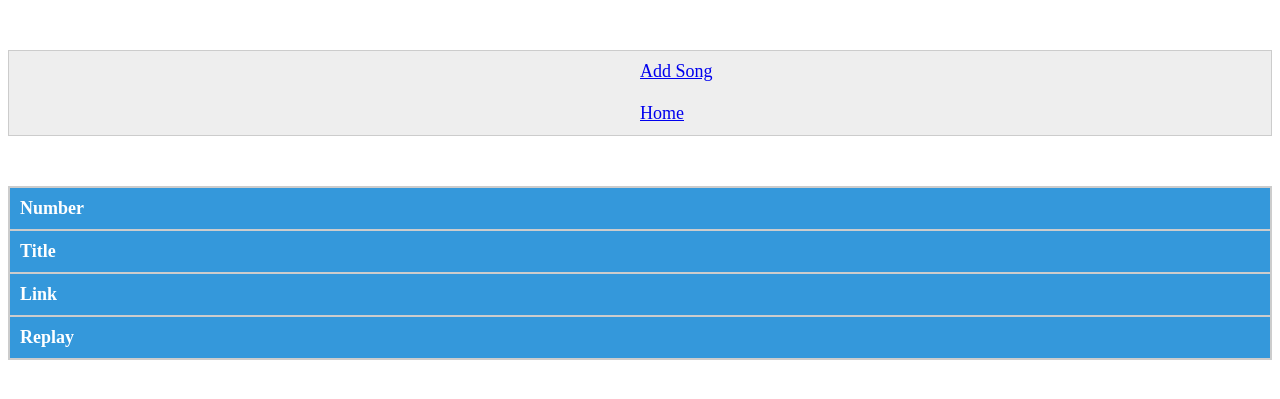
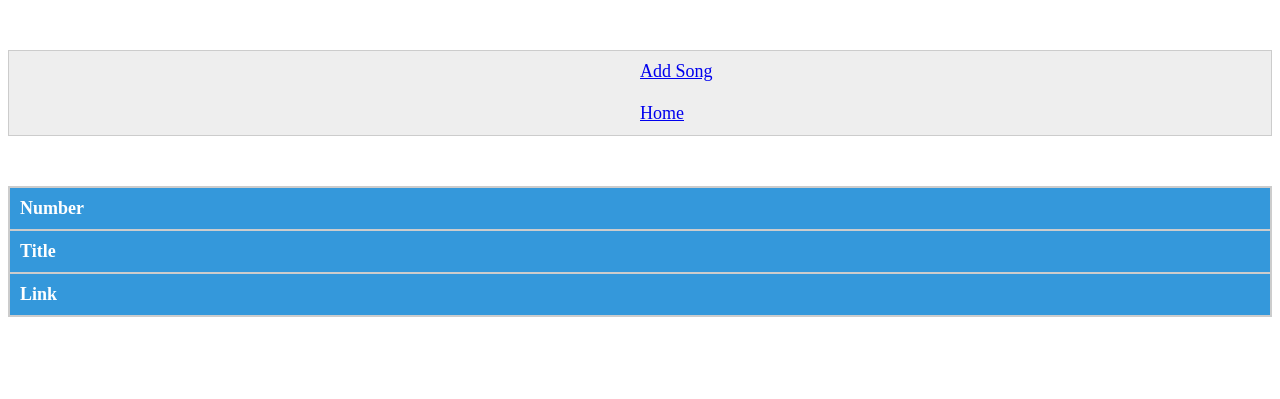
Before and after one commit to amirsahabi/djesaac, a Flask app: page /history/ in a window 1280 px wide. Shown: the top 399 px of the page. Run offline with Flask 2, Linux system fonts and the light colour scheme; data that the repository does not hold is empty.

Commit message:
Remove header replay

```diff
--- a/app/templates/history.html
+++ b/app/templates/history.html
@@ -17,7 +17,6 @@
             <th>Number</th>
             <th>Title</th>
             <th>Link</th>
-            <th>Replay</th>
         </tr>
         {% for event in history %}
             <tr>
```
